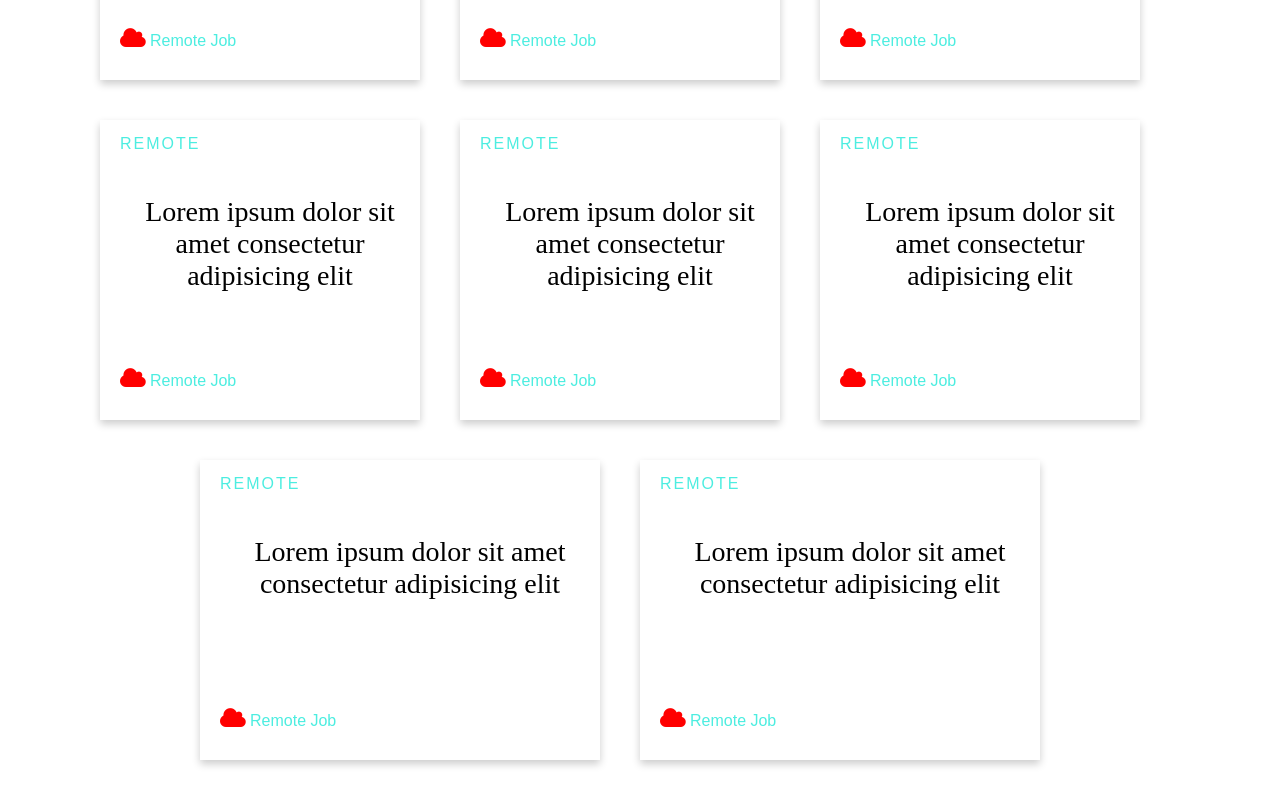
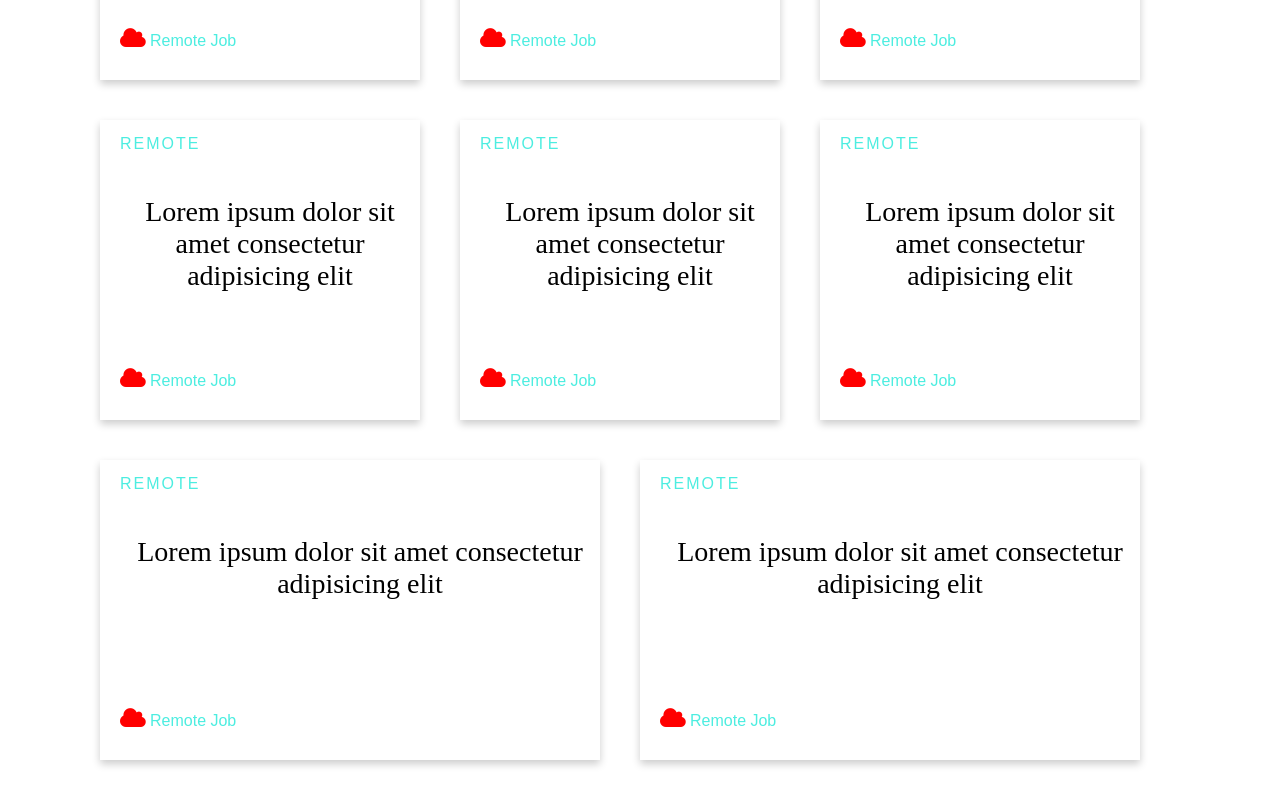
Before and after one commit to murat6161/soft, a plain HTML site: page index.html in a window 1280 px wide. Shown: the part 458-1258 px from the top of the page. Drawn offline with Linux system fonts and the light colour scheme.

Commit message:
css changes

```diff
--- a/main.css
+++ b/main.css
@@ -102,7 +102,7 @@ body {
     box-shadow: 0 4px 8px 0 rgba(0, 0, 0, 0.2);
     flex-grow:1;
     width:25%;
-    max-width: 400px;
+    /* max-width: 400px; */
     height: 300px;
     /* overflow:auto; Otomatik yukseklik ayari yapiyor */
     position: relative;
```
